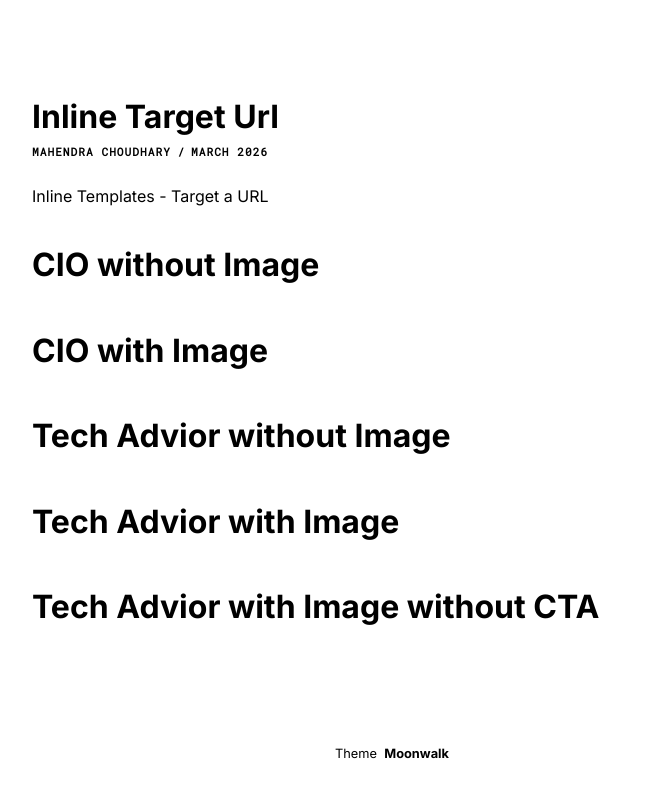
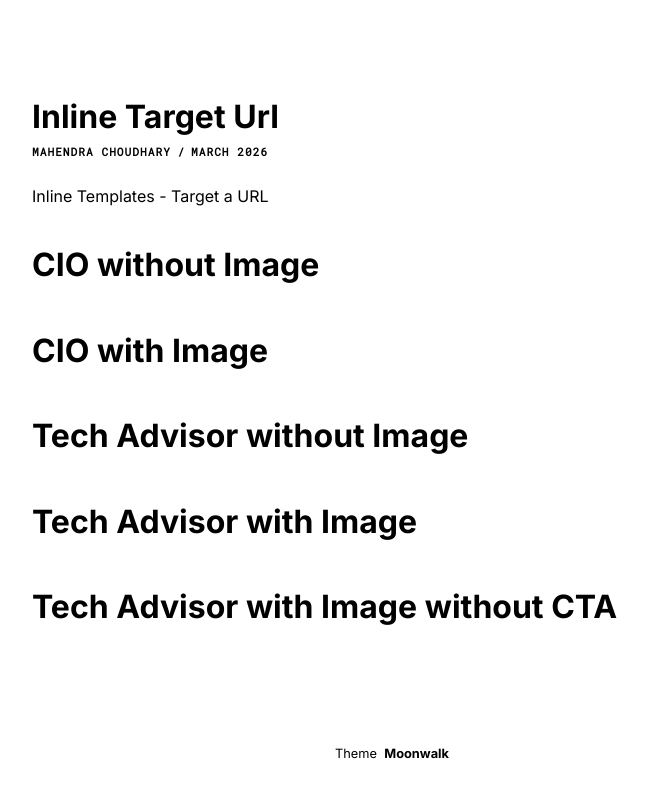
Before and after one commit to mandalorian99/mandalorian99.github.io, a Jekyll site: the page built from _posts/2026-03-17-Inline-target-url.md, in a window 1280 px wide. Shown: the top 798 px of the page, without its empty margins (248-895 px from the left). Built offline with Jekyll 4.4.1, drawn with Linux system fonts in a browser that asks for light colours.

Commit message:
Update 2026-03-17-Inline-target-url.md

```diff
--- a/_posts/2026-03-17-Inline-target-url.md
+++ b/_posts/2026-03-17-Inline-target-url.md
@@ -16,17 +16,17 @@ Inline Templates - Target a URL
 
 </div>
 
-<h1>Tech Advior without Image</h1>
-<div id="tech_advior">
+<h1>Tech Advisor without Image</h1>
+<div id="tech_advisor">
 
 </div>
 
-<h1>Tech Advior with Image</h1>
-<div id="tech_advior_image">
+<h1>Tech Advisor with Image</h1>
+<div id="tech_advisor_image">
 
 </div>
 
-<h1>Tech Advior with Image without CTA</h1>
-<div id="tech_advior_no_cta">
+<h1>Tech Advisor with Image without CTA</h1>
+<div id="tech_advisor_no_cta">
 
 </div>
```
